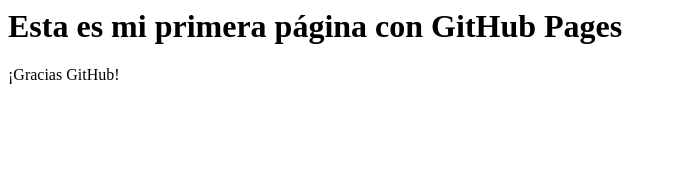
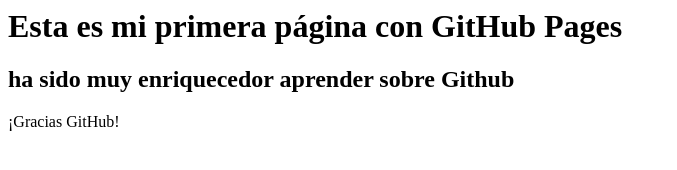
Before and after one commit to ldorigob/Scale, a plain HTML site: page index.html in a window 1280 px wide. Shown: the whole page, without its empty margins (0-677 px from the left). Drawn offline with Linux system fonts and the light colour scheme.

Commit message:
Update index.html

```diff
--- a/index.html
+++ b/index.html
@@ -1,4 +1,5 @@
 <html>
 <h1> Esta es mi primera página con GitHub Pages </h1>
+<h2> ha sido muy enriquecedor aprender sobre Github </h2>
 <p>¡Gracias GitHub!</p>
 </html>
```
